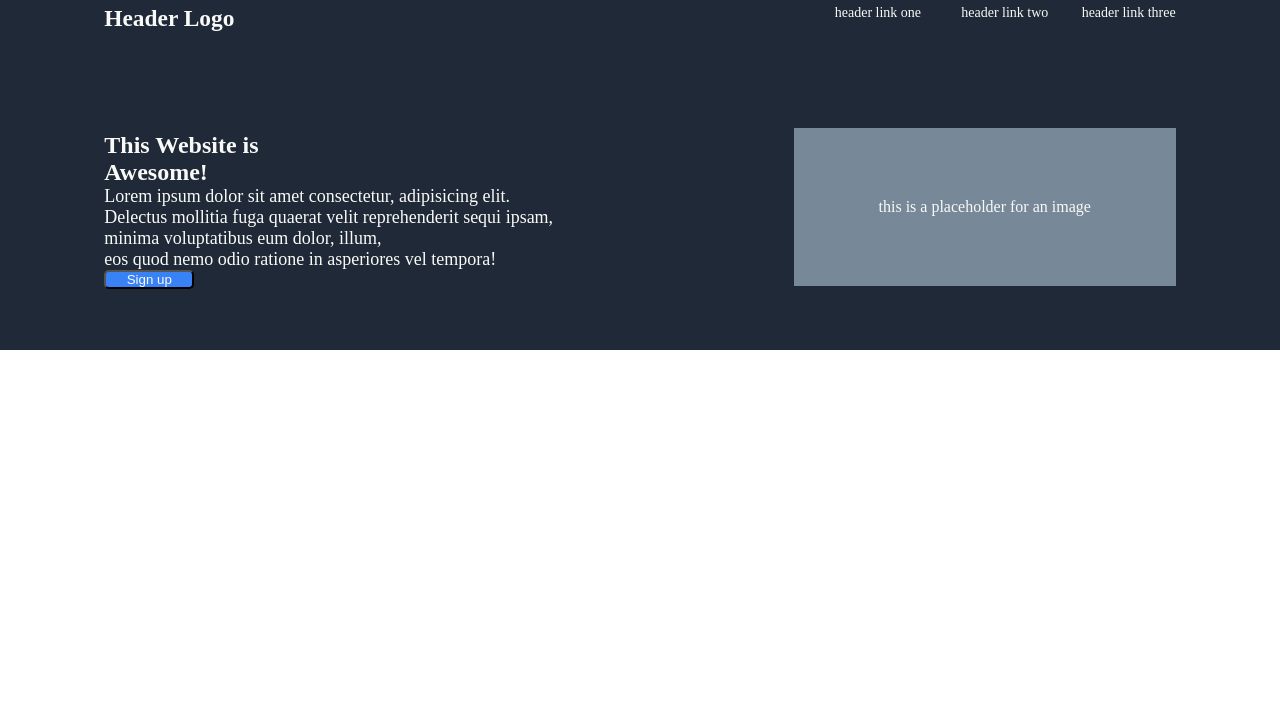
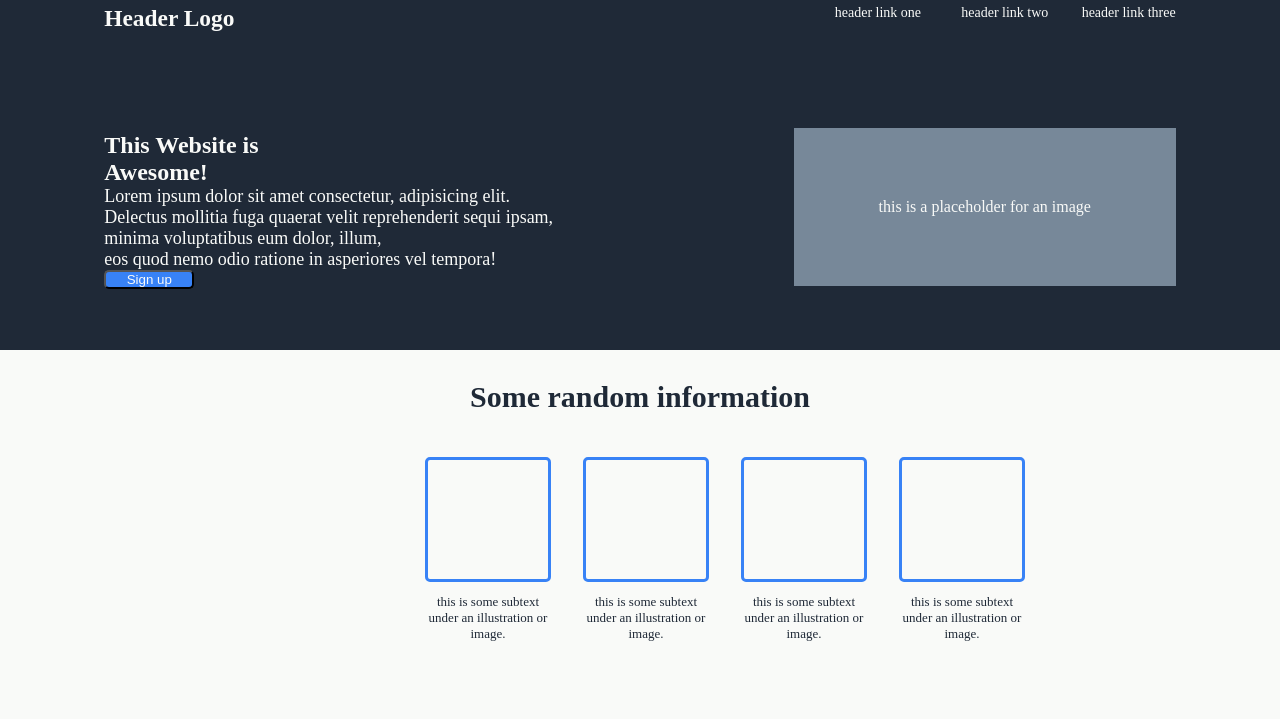
Before and after one commit to Veeravaagu/landing-page, a plain HTML site: page index.html in a window 1280 px wide. Drawn offline with Linux system fonts and the light colour scheme.

Commit message:
Add primary content
Add a heading, four image illustration boxes and image description

```diff
--- a/index.html
+++ b/index.html
@@ -48,6 +48,26 @@
 
     </div>
 
+    <div class="primary-content-container">
+        <div>
+            <h2 class="information-text">Some random information</h2>
+        </div>
+    <div class="box-text-container">
+        <div class="box-container">
+            <div class="box-1">   </div>
+            <div class="box-2">   </div>
+            <div class="box-3">   </div>
+            <div class="box-4">   </div>
+        </div>
+
+        <div class="text-container">
+            <div class="text-1"> <span>this is some subtext under an illustration or image.</span>  </div>
+            <div class="text-2"> <span>this is some subtext under an illustration or image.</span>  </div>
+            <div class="text-3"> <span>this is some subtext under an illustration or image.</span>  </div>
+            <div class="text-4"> <span>this is some subtext under an illustration or image.</span>  </div>
+        </div>
+    </div>
+    </div>
 
 </body>
 
--- a/styles.css
+++ b/styles.css
@@ -50,7 +50,7 @@
     }
         .header-content {
             color: #f9faf8;
-            font-size: 48px extra-bold;
+            font-weight: bolder;
             /* font-family: Verdana, Geneva, Tahoma, sans-serif; */
             width: 200px;
         }
@@ -81,3 +81,127 @@
         flex: 1;
 
     }
+
+.primary-content-container {
+    background-color: #f9faf8;
+    display: flex;
+    flex-direction: column;
+}
+
+.information-text {
+    color: #1f2937;
+    font-size: 30px;
+    font-weight: bolder;
+    text-align: center;
+    margin: 30px 0;
+    flex: 1;
+}
+
+.box-container {
+    width: 600px;
+    height: 150px;
+    /* background-color: #1f2937; */
+    margin: 0 0 0 425px;
+    display: flex;
+    flex-direction: row;
+    justify-content: space-between;
+    align-items: center;
+    flex-wrap: wrap;
+    gap: 2rem;
+    flex: auto;
+}
+
+.box-1 {
+    width: 100px;
+    height: 125px;
+    border: 3px solid #3882f6;
+    border-radius: 5px;
+    flex: 1 1 0;
+}
+
+.box-2 {
+    width: 100px;
+    height: 125px;
+    border: 3px solid #3882f6;
+    border-radius: 5px;
+    flex: 1 1 0;
+}
+
+.box-3 {
+    width: 100px;
+    height: 125px;
+    border: 3px solid #3882f6;
+    border-radius: 5px;
+    flex: 1 1 0;
+}
+
+.box-4 {
+    width: 100px;
+    height: 125px;
+    border: 3px solid #3882f6;
+    border-radius: 5px;
+    flex: 1 1 0;
+}
+
+.text-container {
+    width: 600px;
+    height: 150px;
+    /* background-color: #1f2937; */
+    margin: 0 0 0px 425px;
+    display: flex;
+    flex-direction: row;
+    justify-content: space-between;
+    align-items: center;
+    flex-wrap: wrap;
+    gap: 2rem;
+    flex: 1;
+}
+
+.text-1 {
+    width: 100px;
+    height: 125px;
+    color: #1f2937;
+    font-size: small;
+    font-weight: 500;
+    text-align: center;
+    flex: 1 1 auto;
+}
+
+.text-2 {
+    width: 100px;
+    height: 125px;
+    color: #1f2937;
+    font-size: small;
+    font-weight: 500;
+    text-align: center;
+    flex: 1 1 auto;
+}
+
+.text-3 {
+    width: 100px;
+    height: 125px;
+    color: #1f2937;
+    font-size: small;
+    font-weight: 500;
+    text-align: center;
+    flex: 1 1 auto;
+}
+
+.text-4 {
+    width: 100px;
+    height: 125px;
+    color: #1f2937;
+    font-size: small;
+    font-weight: 500;
+    text-align: center;
+    flex: 1 1 auto;
+}
+
+.box-text-container {
+    height: 250px;
+    display: flex;
+    flex-direction: column;
+    justify-content: center;
+    flex: 1;
+
+}
```
